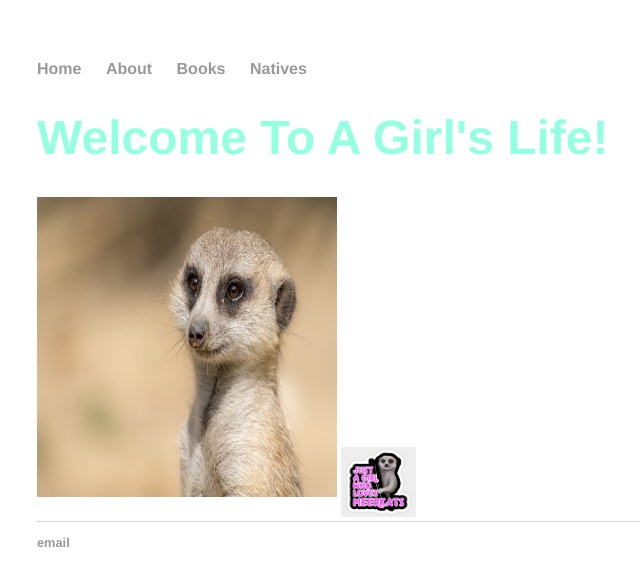
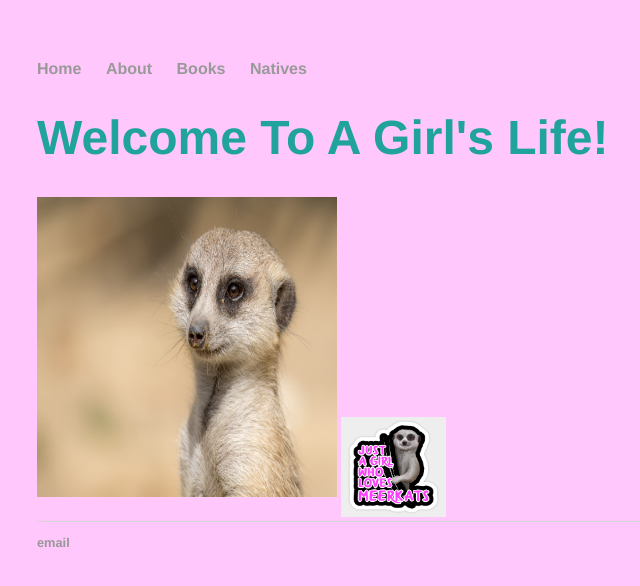
Before and after one commit to meerkatbhat/meerkatbhat, a Jekyll site: the page built from index.html, in a window 1280 px wide. Shown: the top 586 px of the page, without its empty margins (155-795 px from the left). Built offline with Jekyll 4.4.1, drawn with Linux system fonts in a browser that asks for light colours.

Commit message:
Update index.html

```diff
--- a/index.html
+++ b/index.html
@@ -7,8 +7,12 @@ title: A Girl's Life
 </div><!-- /.blurb -->
 	<style>
 	h1 {
-	    color:rgb(148, 255, 225);
+	    color:rgb(31, 163, 156);
 		}
+
+	body {
+            background-color: rgb(255, 199, 251);
+        }
 
 	#Girls&Meerkat {
               position: fixed;
@@ -24,6 +28,6 @@ title: A Girl's Life
 
 	<img src="images/meerkat1.jpg " width="300" height="300" class="the-pug">
 
-	<img src="images/12682335_0.png" id="Girls&Meerkat" width="75" height="70">
+	<img src="images/12682335_0.png" id="Girls&Meerkat" width="105" height="100">
 </div><!-- /.blurb -->
 </body>
```
